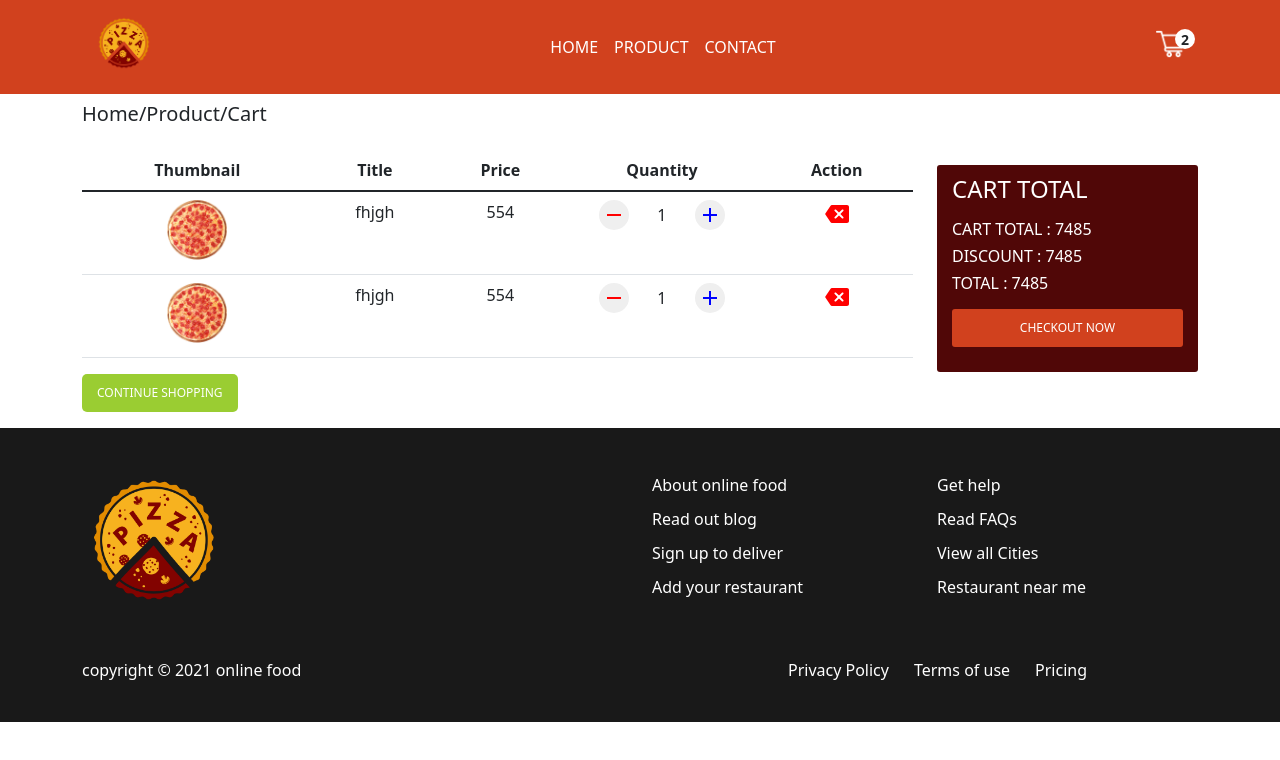
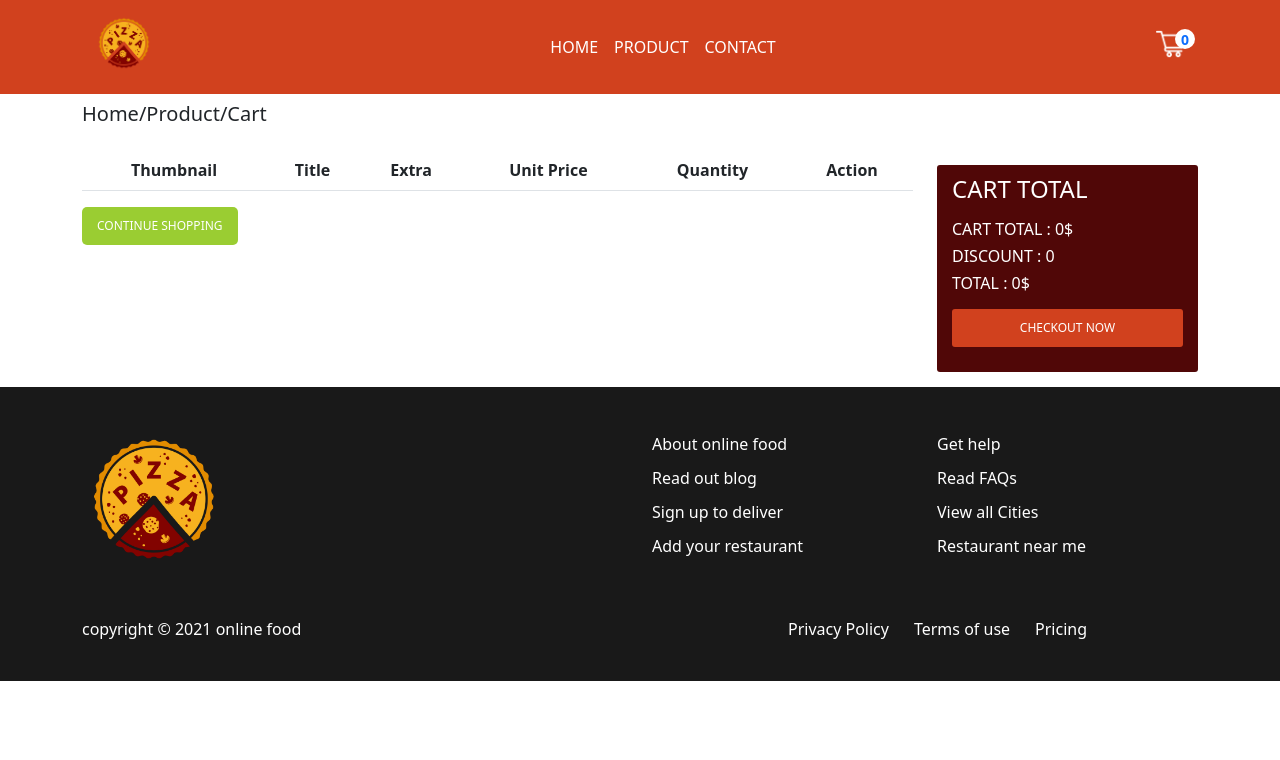
Before and after one commit to DEV-ASHANAUR/pizzaGhor, a Next.js app: page /cart in a window 1280 px wide. Shown: the top 760 px of the page. Built offline with nearby package versions, Linux system fonts and the light colour scheme.

Commit message:
add to cart functionality done

```diff
--- a/components/Navbar.jsx
+++ b/components/Navbar.jsx
@@ -2,7 +2,9 @@ import {useEffect,useRef} from 'react';
 import styles from '../styles/Navbar.module.css';
 import Image from 'next/image';
 import Link from 'next/link';
+import { useSelector, useDispatch } from 'react-redux';
 const Navbar = () => {
+    const {cartItems} = useSelector(state=>state.cart)
     const headerScroll = useRef();
     useEffect(()=>{
         scrollEffect();
@@ -43,8 +45,12 @@ const Navbar = () => {
                             </ul>
                             <div className={styles.cartIconWrapper}>
                                 <div className={styles.counterWrapper}>
-                                    <Image src="/img/cart.png" width="30" height="30" />
-                                    <small className={styles.counter}>2</small>
+                                    <Link href="/cart" passHref>
+                                        <a>
+                                        <Image src="/img/cart.png" width="30" height="30" />
+                                        <small className={styles.counter}>{cartItems.length}</small>
+                                        </a>
+                                    </Link>
                                 </div>
                             </div>
                         </div>
--- a/package.json
+++ b/package.json
@@ -13,12 +13,15 @@
     "@emotion/styled": "^11.8.1",
     "@mui/icons-material": "^5.6.0",
     "@mui/material": "^5.6.0",
+    "@reduxjs/toolkit": "^1.8.1",
     "axios": "^0.26.1",
     "font-awesome": "^4.7.0",
     "mongoose": "^6.2.10",
     "next": "12.1.4",
     "react": "18.0.0",
-    "react-dom": "18.0.0"
+    "react-dom": "18.0.0",
+    "react-redux": "^7.2.8",
+    "react-toastify": "^8.2.0"
   },
   "devDependencies": {
     "eslint": "8.12.0",
--- a/pages/_app.js
+++ b/pages/_app.js
@@ -1,7 +1,9 @@
 import Layouts from '../components/Layouts'
 import '../styles/globals.css'
 import Head from 'next/head';
-
+import { store } from '../redux/store'
+import { Provider } from 'react-redux'
+import 'react-toastify/dist/ReactToastify.css';
 
 function MyApp({ Component, pageProps }) {
   return (
@@ -15,9 +17,11 @@ function MyApp({ Component, pageProps }) {
 
         <script src="https://kit.fontawesome.com/dce6f93502.js" crossorigin="anonymous"></script>
       </Head>
-      <Layouts>
-        <Component {...pageProps} />
-      </Layouts>
+      <Provider store={store}>
+        <Layouts>
+          <Component {...pageProps} />
+        </Layouts>
+      </Provider>
     </>
   )
 }
--- a/pages/cart.jsx
+++ b/pages/cart.jsx
@@ -4,9 +4,18 @@ import RemoveIcon from '@mui/icons-material/Remove';
 import BackspaceRoundedIcon from '@mui/icons-material/BackspaceRounded';
 import Image from 'next/image';
 import styles from '../styles/Cart.module.css'
+import { useSelector, useDispatch } from 'react-redux';
+import {increment,decrement,remove} from '../redux/cartSlice';
+import { ToastContainer, toast } from 'react-toastify';
+import Link from 'next/link';
 const cart = () => {
+    const dispatch = useDispatch();
+    const {cartItems,total,quantity} = useSelector(state=>state.cart)
+    // console.log(total);
+    // console.log(quantity)
     return (
         <div className='container'>
+        <ToastContainer />
             <h5 className="pt-2 pb-3">Home/Product/Cart</h5>
             <div className="row">
                 <div className="col-md-9">
@@ -16,60 +25,55 @@ const cart = () => {
                                 <tr>
                                     <th>Thumbnail</th>
                                     <th>Title</th>
-                                    <th>Price</th>
+                                    <th>Extra</th>
+                                    <th>Unit Price</th>
                                     <th>Quantity</th>
                                     <th>Action</th>
                                 </tr>
                             </thead>
                             <tbody>
-                                <tr>
+                                {cartItems.map((item,index)=>(
+                                    <tr key={index}>
                                     <td>
-                                        <Image src="/img/pizza.png" width='60' height="60"
+                                        <Image src={item.img} width='60' height="60"
                                             objectFit="cover"
                                             alt="" />
                                     </td>
-                                    <td>fhjgh</td>
-                                    <td>554</td>
+                                    <td>{item.title}</td>
+                                    <td>
+                                        {
+                                            item.extras.map(extra=>(
+                                                <span className='badge rounded-pill bg-primary' key={extra._id}>{extra.text}</span>
+                                            ))
+                                        }
+                                    </td>
+                                    <td>{item.price}$</td>
                                     <td>
                                         <div className={styles.quantityUpdateBtn}>
-                                            <button className={styles.decrement}><RemoveIcon /></button>
-                                            <span>1</span>
-                                            <button className={styles.increment}><AddIcon /></button>
+                                            <button className={styles.decrement} onClick={()=>dispatch(decrement({index}))}><RemoveIcon /></button>
+                                            <span>{item.qty}</span>
+                                            <button className={styles.increment} onClick={()=>dispatch(increment({index}))}><AddIcon /></button>
                                         </div>
                                     </td>
-                                    <td style={{ color: 'red', cursor: 'pointer' }}><BackspaceRoundedIcon /></td>
+                                    <td style={{ color: 'red', cursor: 'pointer' }}><BackspaceRoundedIcon onClick={()=>dispatch(remove({index}))} /></td>
                                 </tr>
-
-                                <tr>
-                                    <td>
-                                        <Image src="/img/pizza.png" width='60' height="60"
-                                            objectFit="cover"
-                                            alt="" />
-                                    </td>
-                                    <td>fhjgh</td>
-                                    <td>554</td>
-                                    <td>
-                                        <div className={styles.quantityUpdateBtn}>
-                                            <button className={styles.decrement}><RemoveIcon /></button>
-                                            <span>1</span>
-                                            <button className={styles.increment}><AddIcon /></button>
-                                        </div>
-                                    </td>
-                                    <td style={{ color: 'red', cursor: 'pointer' }}><BackspaceRoundedIcon /></td>
-                                </tr>
+                                ))}
                             </tbody>
                         </table>
                         <div className="my-3">
-                            <button className={styles.conBtn}>continue shopping</button>
+                            <Link href="/" passHref>
+                                <button className={styles.conBtn}>continue shopping</button>
+                            </Link>
+
                         </div>
                     </div>
                 </div>
                 <div className="col-md-3">
                     <div className={styles.cartDeltailsBox}>
                         <h4 className="mb-3">CART TOTAL</h4>
-                        <h6>cart total : 7485 </h6>
-                        <h6>discount : 7485 </h6>
-                        <h6 className="mb-3">total : 7485 </h6>
+                        <h6>cart total : {total}$ </h6>
+                        <h6>discount : 0 </h6>
+                        <h6 className="mb-3">total : {total}$ </h6>
                         <button className={styles.checkoutBtn}>checkout now</button>
                     </div>
                 </div>
--- /dev/null
+++ b/redux/cartSlice.js
@@ -0,0 +1,82 @@
+import { createSlice } from '@reduxjs/toolkit'
+import { toast } from "react-toastify";
+// let getCart=[];
+
+// if (typeof window !== 'undefined') {
+//   // Perform localStorage action
+//    getCart = JSON.parse(localStorage.getItem('cartItems'));
+// }
+
+const initialState = {
+    cartItems: [],
+    quantity: 0,
+    total: 0,
+}
+
+export const cartSlice = createSlice({
+    name: 'counter',
+    initialState,
+    reducers: {
+        addToCart: (state, action) => {
+            state.cartItems.push(action.payload);
+            state.quantity = 0;
+            state.total = 0;
+            state.cartItems.map((item) => {
+                state.quantity += item.qty;
+                state.total += item.qty * item.price;
+            })
+            toast.success('Product added to cart!', {
+                position: "bottom-right",
+            });
+        },
+        increment: (state, action) => {
+            // console.log("payload",typeof action.payload.index)
+            const existingIndex = action.payload.index;
+            state.cartItems[existingIndex] = {
+                ...state.cartItems[existingIndex],
+                qty: state.cartItems[existingIndex].qty + 1,
+            };
+            state.quantity = 0;
+            state.total = 0;
+            state.cartItems.map((item) => {
+                state.quantity += item.qty;
+                state.total += item.qty * item.price;
+            })
+        },
+        decrement: (state, action) => {
+            const existingIndex = action.payload.index;
+            if(state.cartItems[existingIndex].qty>1){
+                state.cartItems[existingIndex] = {
+                    ...state.cartItems[existingIndex],
+                    qty: state.cartItems[existingIndex].qty - 1,
+                };
+            }
+
+            state.quantity = 0;
+            state.total = 0;
+            state.cartItems.map((item) => {
+                state.quantity += item.qty;
+                state.total += item.qty * item.price;
+            })
+        },
+        remove:(state,action)=>{
+            const existingIndex = action.payload.index;
+            state.cartItems.splice(existingIndex, 1)
+            toast.info("Item removed from cart!", {
+                position: "bottom-right",
+            });
+        },
+
+        reset: () => {
+            cartItems = []
+            quantity = 0
+            total = 0
+        },
+
+    }
+})
+
+// Action creators are generated for each case reducer function
+export const { addToCart, increment, decrement, getTotals, reset,remove } = cartSlice.actions
+
+export default cartSlice.reducer
--- /dev/null
+++ b/redux/store.js
@@ -0,0 +1,6 @@
+import { configureStore } from '@reduxjs/toolkit';
+import cartReducer from './cartSlice';
+
+export const store = configureStore({
+  reducer: {cart:cartReducer},
+})
```
Also changed, not shown: pages/product/[id].jsx (+10 -2 lines), 2 other files (tests, documents, lock files or other folders).
